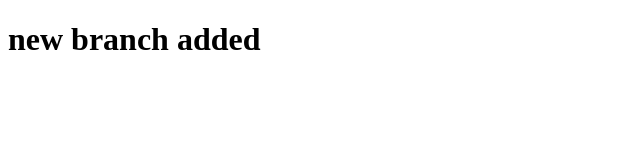
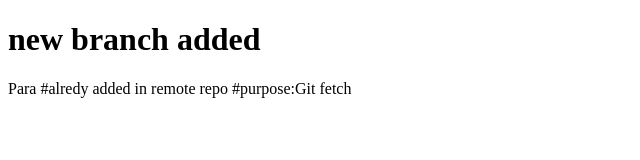
Before and after one commit to Brij247/Git-Remote-tut, a plain HTML site: page RemoteTut/index.html in a window 1280 px wide. Shown: the whole page, without its empty margins (0-640 px from the left). Drawn offline with Linux system fonts and the light colour scheme.

Commit message:
new para in local repo *Used

```diff
--- a/RemoteTut/index.html
+++ b/RemoteTut/index.html
@@ -8,5 +8,6 @@
 </head>
 <body>
     <h1>new branch added</h1>
+    <p>Para #alredy added in remote repo #purpose:Git fetch</p>
 </body>
 </html>
```
